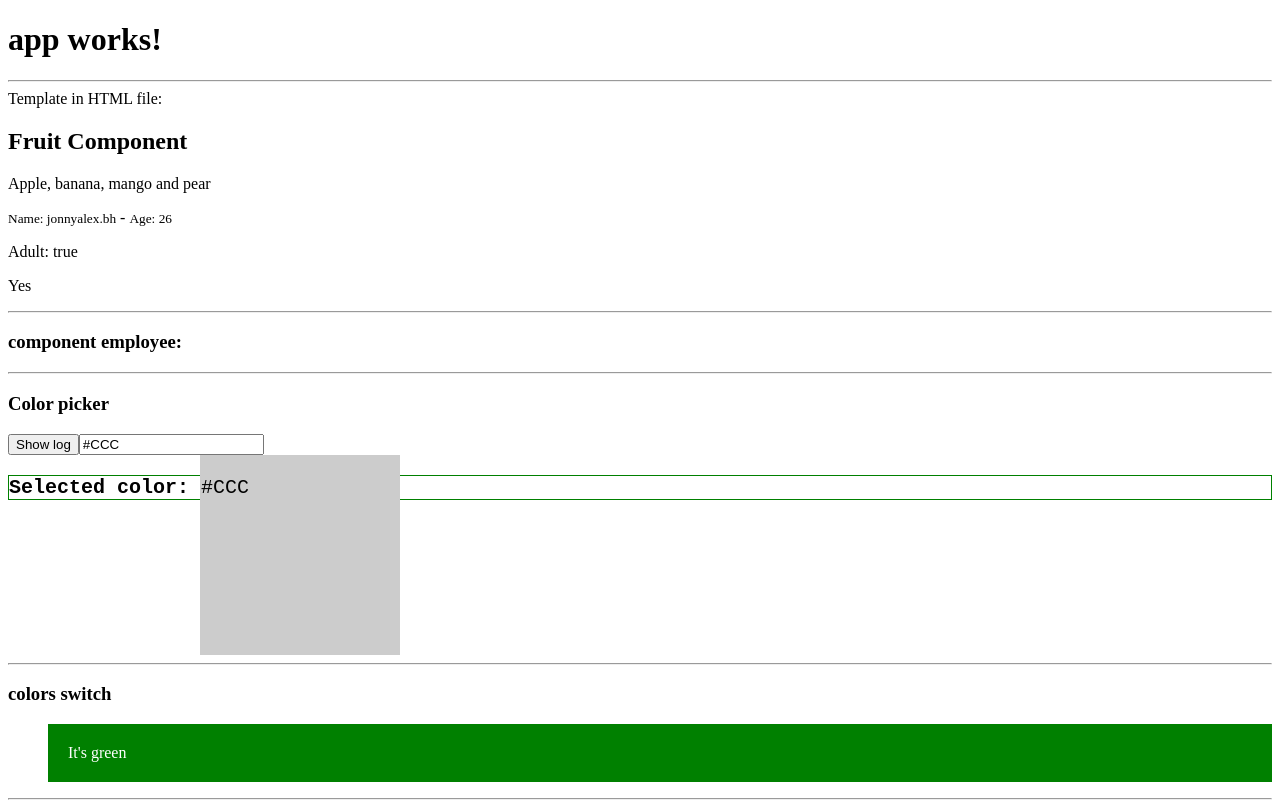
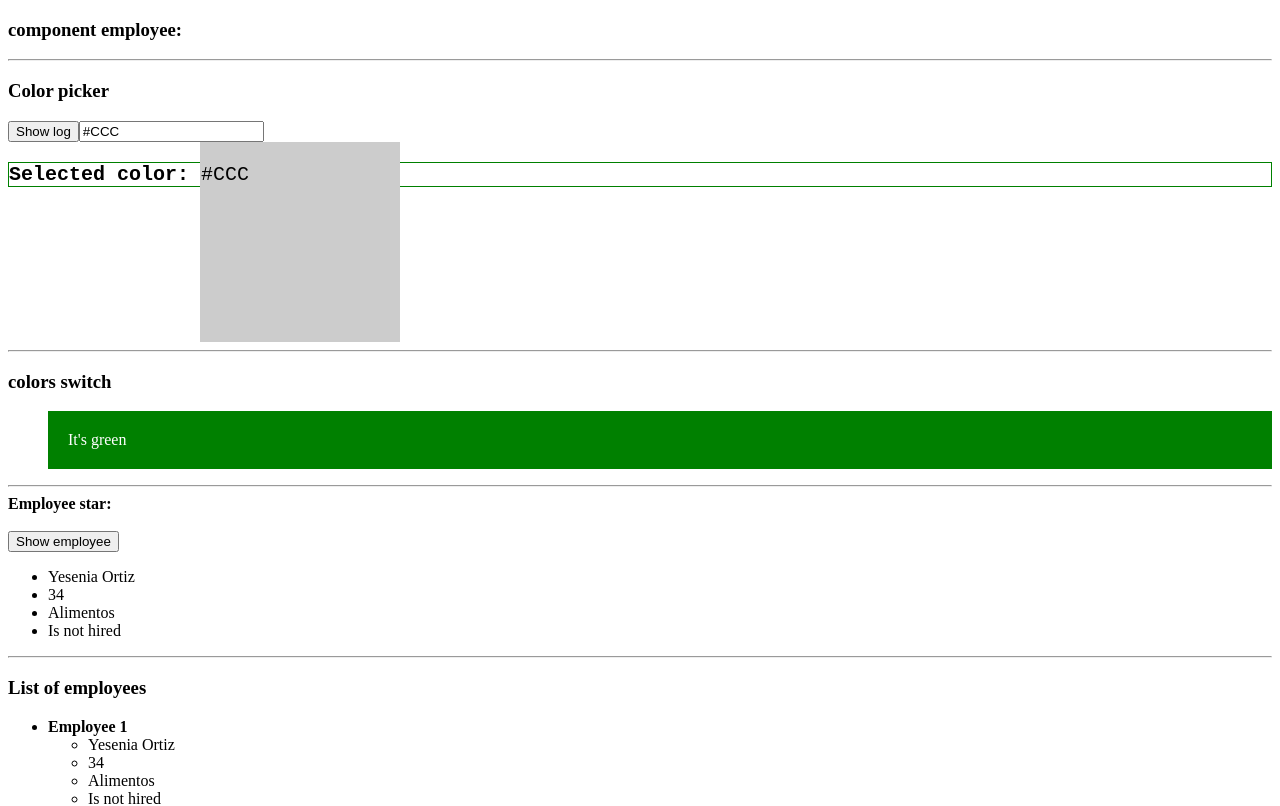
Before and after one commit to jonnyalexbh/angular4p0, an Angular app: page / in a window 1280 px wide. Shown: the top 806 px of the page. Built offline with nearby package versions, Linux system fonts and the light colour scheme.

Commit message:
configure routing

```diff
--- a/src/app/app.component.html
+++ b/src/app/app.component.html
@@ -1,7 +1 @@
-<h1>
-  {{title}}
-</h1>
-<hr>
-<fruit></fruit>
-<hr>
-<employee-tag></employee-tag>
+<router-outlet></router-outlet>
--- a/src/app/app.module.ts
+++ b/src/app/app.module.ts
@@ -2,6 +2,7 @@ import { BrowserModule } from '@angular/platform-browser';
 import { NgModule } from '@angular/core';
 import { FormsModule } from '@angular/forms';
 import { HttpModule } from '@angular/http';
+import { routing, appRoutingProviders} from './app.routing';
 
 import { AppComponent } from './app.component';
 import { FruitComponent } from './fruit/fruit.component';
@@ -16,9 +17,10 @@ import { EmployeeComponent } from './employee/employee.component';
   imports: [
     BrowserModule,
     FormsModule,
-    HttpModule
+    HttpModule,
+    routing
   ],
-  providers: [],
+  providers: [appRoutingProviders],
   bootstrap: [AppComponent]
 })
 export class AppModule { }
--- /dev/null
+++ b/src/app/app.routing.ts
@@ -0,0 +1,18 @@
+import { ModuleWithProviders } from '@angular/core';
+import { Routes, RouterModule} from '@angular/router';
+
+// Import components
+
+import { EmployeeComponent } from './employee/employee.component';
+import { FruitComponent } from './fruit/fruit.component';
+
+const appRoutes: Routes = [
+  {path: '', component: EmployeeComponent },
+  {path: 'employee', component: EmployeeComponent },
+  {path: 'fruit', component: FruitComponent },
+  {path: '**', component: EmployeeComponent }
+];
+
+export const appRoutingProviders: any[] = [];
+
+export const routing:ModuleWithProviders = RouterModule.forRoot(appRoutes);
```
